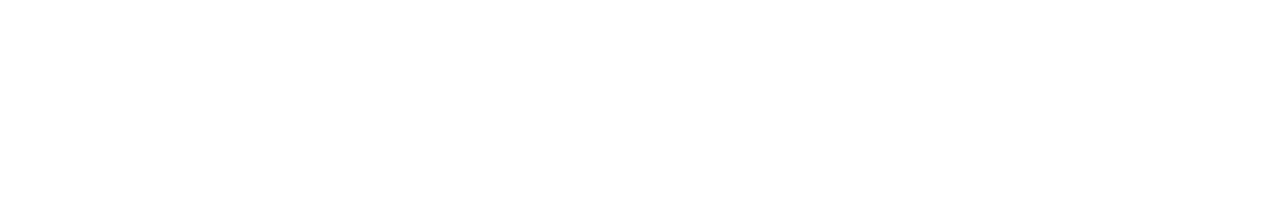
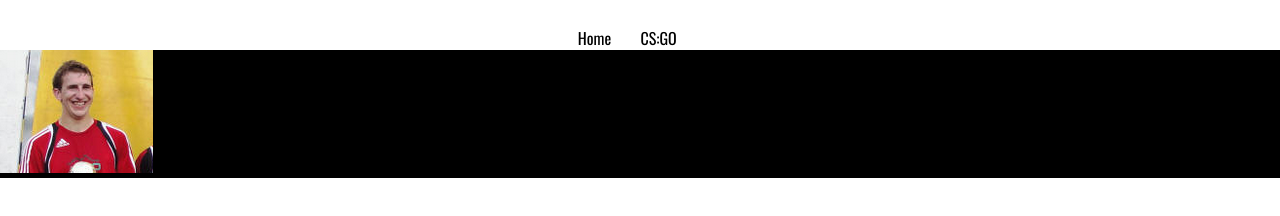
Before and after one commit to iKilipeesy/Kilipeesy, a plain HTML site: page index.html in a window 1280 px wide. Drawn offline with nearby package versions, Linux system fonts and the light colour scheme.

Commit message:
more stuff

```diff
--- a/css/style.css
+++ b/css/style.css
@@ -1,15 +1,28 @@
+html{
+    font-family: 'Oswald', sans-serif;
+}
 body{
     width: 100%;
     height: 100%;
+    margin: 0;
 }
 header{
     background-color: white;
     height: 5%;
     width: 100%;
+    left: 0px;
+    text-align: center;
+    padding-top: 2%;
+}
+main{
+    background-color: black;
 }
 .alles{
-    background-image: url("../resources/benno.PNG");
-    border-image-repeat: stretch;
     width: 100%;
     height: 95%;
 }
+.headerLinks{
+    color: black;
+    text-decoration: none;
+    padding-right: 2%;
+}
--- a/index.html
+++ b/index.html
@@ -9,16 +9,23 @@
     <!-- Included CSS -->
     <link rel="stylesheet" type="text/css" href="css/style.css">
 
+    <!-- Include Fonts -->
+    <link href="https://fonts.googleapis.com/css?family=Oswald&display=swap" rel="stylesheet">
+
+    <!-- Included JS -->
+    <link type="text/javascript" href="js/javascript.js">
+
   </head>
 
   <body>
     <header>
-
+      <a href="index.html" class="headerLinks">Home</a>
+      <a href="csgo.html" class="headerLinks">CS:GO</a>
     </header>
 
     <main>
-      <div class="alles">
-
+      <div id="alles">
+        <img src="resources/benno.PNG">
       </div>
     </main>
 
```
Also changed, not shown: csgo.html (added).
